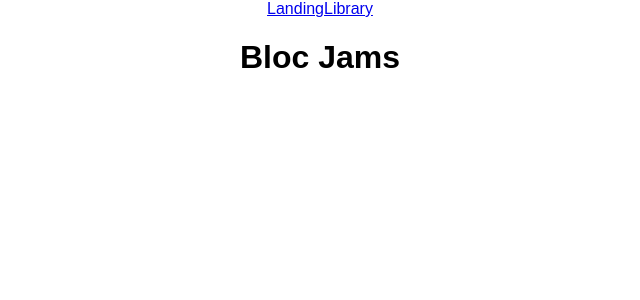
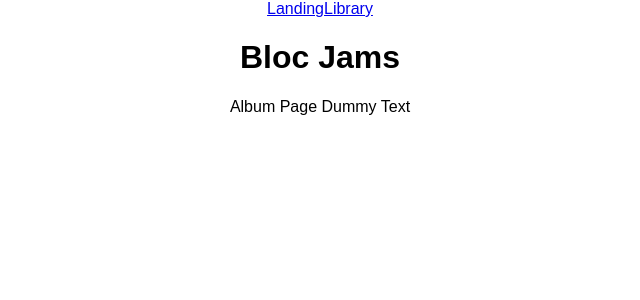
Before and after one commit to MrPeeples244/bloc-jams-react, a React (Create React App) app: page /album in a window 1280 px wide. Shown: the top 300 px of the page, without its empty margins (320-960 px from the left). Built offline with nearby package versions, Linux system fonts and the light colour scheme.

Commit message:
Assignment Jams Routing Complete

```diff
--- a/src/App.js
+++ b/src/App.js
@@ -3,6 +3,7 @@
 import './App.css';
 import Landing from './components/Landing';
 import Library from './components/Library';
+import Album from './components/Album';
 
 class App extends Component {
   render() {
@@ -18,6 +19,7 @@
         <main>
           <Route exact path="/" component={Landing} />
           <Route path="/library" component={Library} />
+          <Route path="/album" component={Album} />
         </main>
       </div>
     );
--- /dev/null
+++ b/src/components/Album.js
@@ -0,0 +1,9 @@
+import React from 'react';
+
+const Album = () => (
+  <section className="album">
+  Album Page Dummy Text
+  </section>
+);
+
+export default Album;
```
Also changed, not shown: 1 other file (tests, documents, lock files or other folders).
